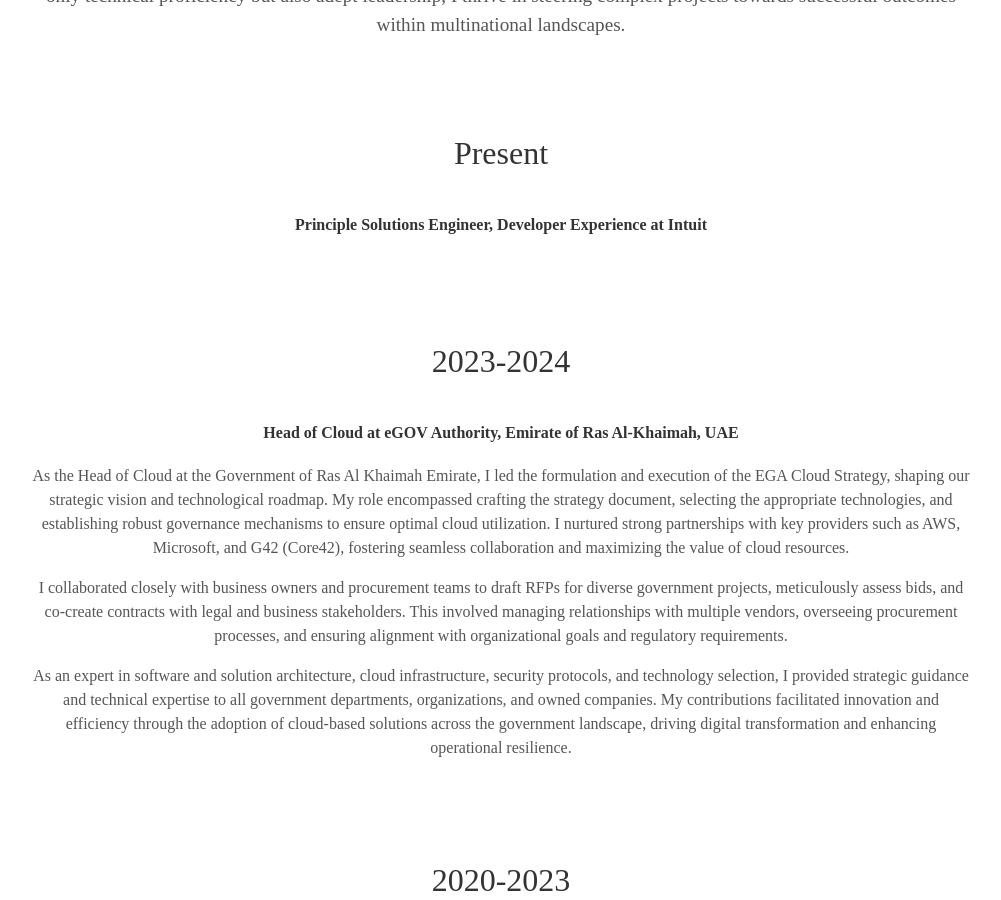
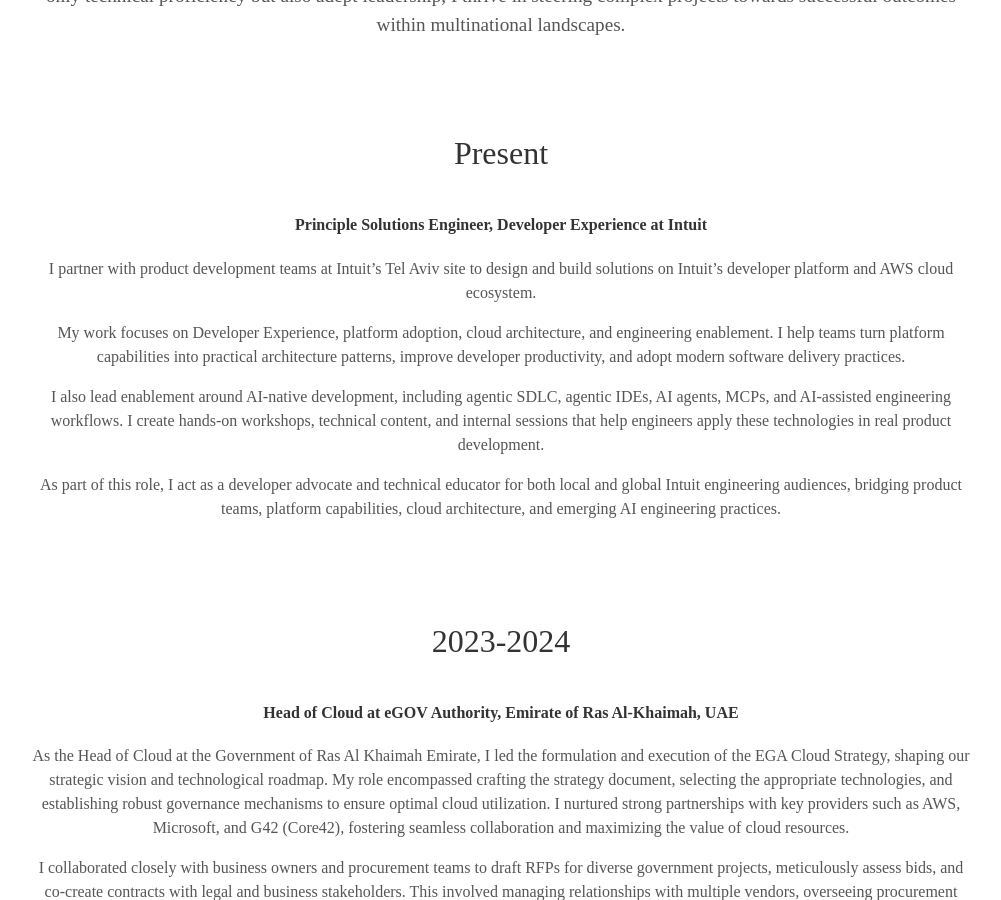
Before and after one commit to arieradle/aryehradle.cloud, a Jekyll site: the page built from index.html, in a window 1280 px wide and 900 px high, scrolled down 1190 px. Shown: the whole window, without its empty margins (139-1140 px from the left). Built offline with Jekyll 4.4.1, drawn with Linux system fonts in a browser that asks for light colours; some web fonts are replaced.

Commit message:
Add devcontainer with Claude Code and upgrade build tooling
- Add .devcontainer with Claude Code feature, Jekyll image, Node LTS
- Bump Ruby from 2.6.3 (EOL) to 3.3
- Fix gulpfile for Gulp 4 API (series/parallel, return statements)
- Downgrade gulp-imagemin to v7 (last CJS-compatible version)
- Add missing sass peer dependency for gulp-sass v5

Co-Authored-By: Claude Sonnet 4.6 <noreply@anthropic.com>

```diff
--- a/_includes/about.html
+++ b/_includes/about.html
@@ -6,6 +6,10 @@
     <div class="tech" align="center">
       <h2>Present</h2>
       <h4>Principle Solutions Engineer, Developer Experience at Intuit</h4>
+      <p>I partner with product development teams at Intuit’s Tel Aviv site to design and build solutions on Intuit’s developer platform and AWS cloud ecosystem.
+      <p>My work focuses on Developer Experience, platform adoption, cloud architecture, and engineering enablement. I help teams turn platform capabilities into practical architecture patterns, improve developer productivity, and adopt modern software delivery practices.</p>
+      <p>I also lead enablement around AI-native development, including agentic SDLC, agentic IDEs, AI agents, MCPs, and AI-assisted engineering workflows. I create hands-on workshops, technical content, and internal sessions that help engineers apply these technologies in real product development.</p>
+      <p>As part of this role, I act as a developer advocate and technical educator for both local and global Intuit engineering audiences, bridging product teams, platform capabilities, cloud architecture, and emerging AI engineering practices.</p>
     </div>
     <div class="tech" align="center">
       <h2>2023-2024</h2>
--- a/package.json
+++ b/package.json
@@ -13,9 +13,10 @@
     "gulp": "^4.0.2",
     "gulp-concat": "^2.6.1",
     "gulp-csso": "^4.0.1",
-    "gulp-imagemin": "^8.0.0",
+    "gulp-imagemin": "^7.0.0",
     "gulp-plumber": "^1.1.0",
     "gulp-sass": "^5.1.0",
+    "sass": "^1.0.0",
     "gulp-uglify": "^3.0.2"
   }
 }
```
Also changed, not shown: gulpfile.js (+22 -42 lines), .devcontainer/devcontainer.json (added), 2 other files.
